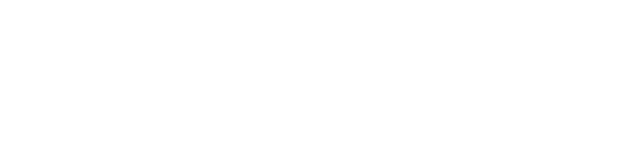
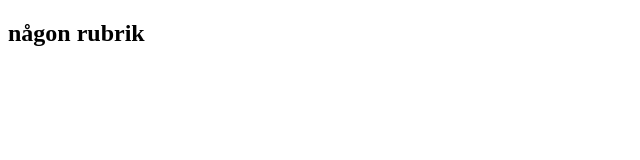
Before and after one commit to sofrosb/TEST-grupp-3, a plain HTML site: page index.html in a window 1280 px wide. Shown: the whole page, without its empty margins (0-640 px from the left). Drawn offline with Linux system fonts and the light colour scheme.

Commit message:
Update index.html

```diff
--- a/index.html
+++ b/index.html
@@ -6,6 +6,6 @@
     <title>Git test basgrupp 3</title>
 </head>
 <body>
-
+    <h2>någon rubrik</h2>
 </body>
 </html>
```
